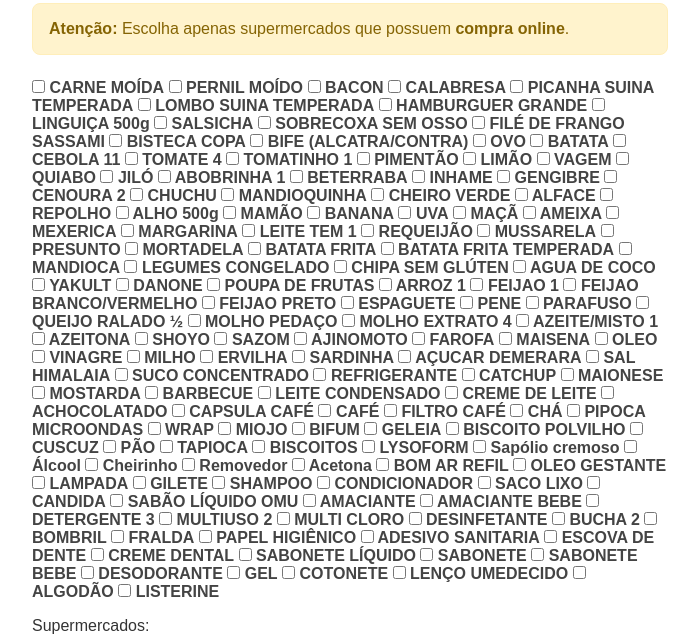
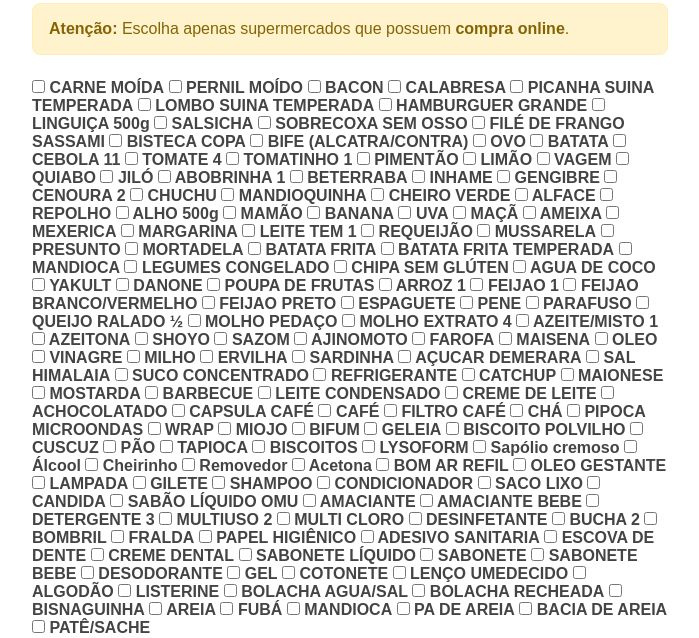
Before and after one commit to lucffernands/compradomes-app, a plain HTML site: page site/index.html in a window 1280 px wide. Shown: the part 110-748 px from the top of the page, without its empty margins (290-989 px from the left). Drawn offline with Linux system fonts and the light colour scheme.

Commit message:
Update products_hortolandia.html

```diff
--- a/site/fragments/products_hortolandia.html
+++ b/site/fragments/products_hortolandia.html
@@ -298,5 +298,13 @@
   <label><input type="checkbox" value="LENÇO UMEDECIDO"> LENÇO UMEDECIDO</label>
   <label><input type="checkbox" value="ALGODÃO"> ALGODÃO</label>
   <label><input type="checkbox" value="LISTERINE"> LISTERINE</label>
+  <label><input type="checkbox" value="BOLACHA AGUA/SAL"> BOLACHA AGUA/SAL</label>
+  <label><input type="checkbox" value="BOLACHA RECHEADA"> BOLACHA RECHEADA</label>
+  <label><input type="checkbox" value="BISNAGUINHA"> BISNAGUINHA</label>
+  <label><input type="checkbox" value="AREIA"> AREIA</label>
+  <label><input type="checkbox" value="FUBÁ"> FUBÁ</label>
+  <label><input type="checkbox" value="MANDIOCA"> MANDIOCA</label>
+  <label><input type="checkbox" value="PA DE AREIA"> PA DE AREIA</label>
+  <label><input type="checkbox" value="BACIA DE AREIA"> BACIA DE AREIA</label>
+  <label><input type="checkbox" value="PATÊ/SACHE"> PATÊ/SACHE</label>
 </div>
-</div>
```
